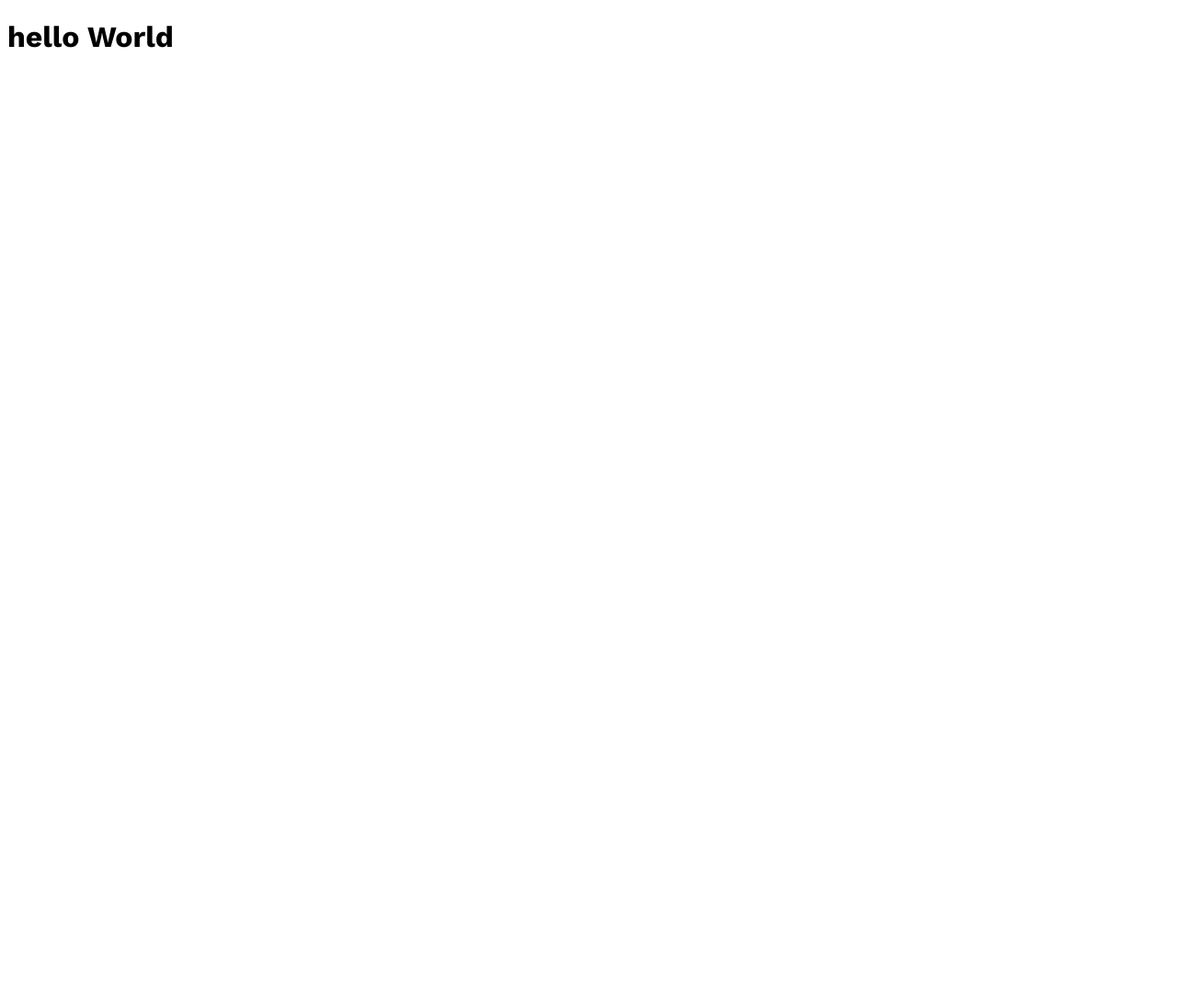
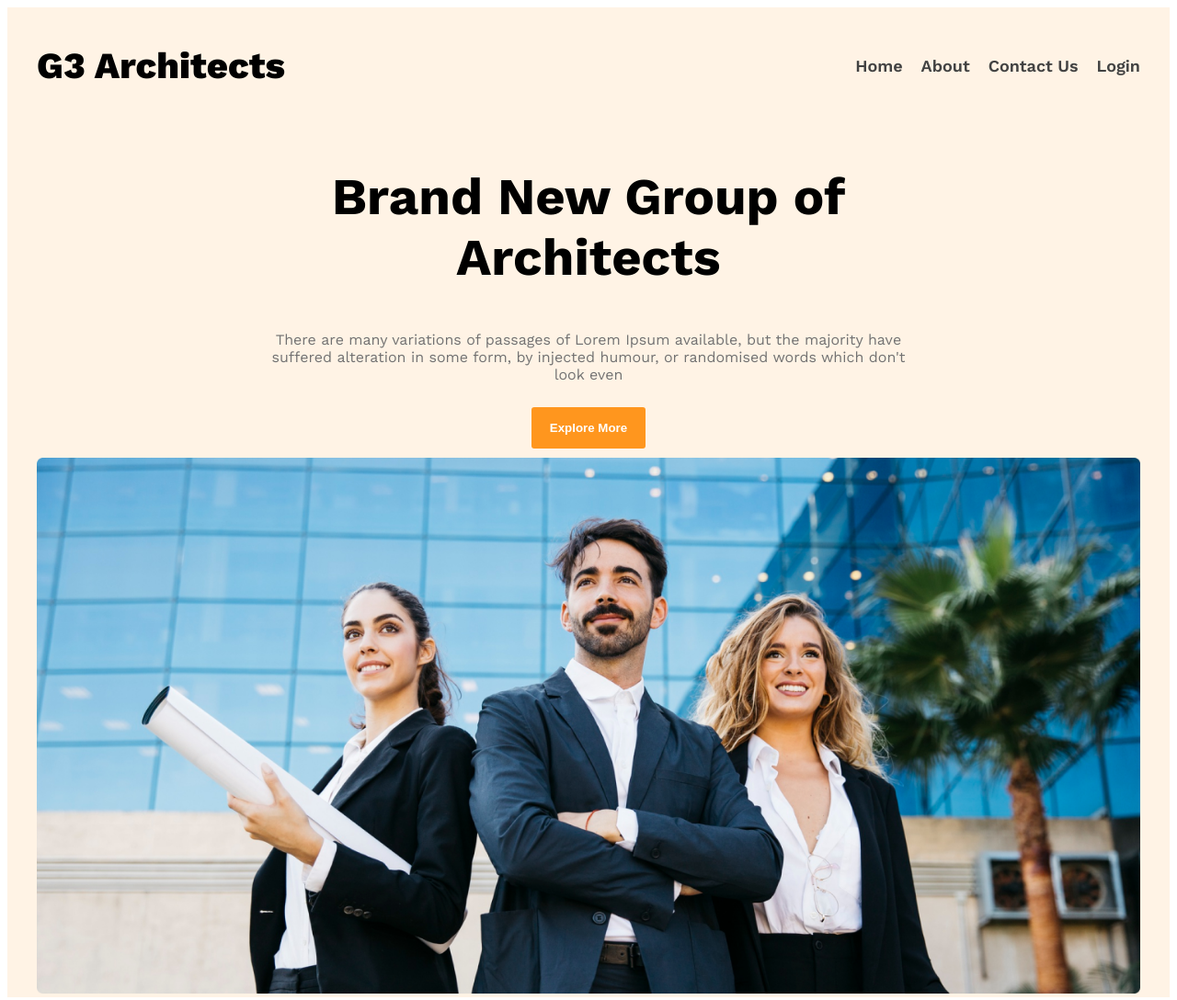
Before and after one commit to abuhayat02/architects-project, a plain HTML site: page index.html in a window 1280 px wide. Shown: the whole page at 92% size. Before the commit the page ends 800 px from the top, so only its background shows below. Drawn offline with nearby package versions, Linux system fonts and the light colour scheme.

Commit message:
complet header

```diff
--- a/index.html
+++ b/index.html
@@ -1,14 +1,46 @@
 <!DOCTYPE html>
 <html lang="en">
+
 <head>
     <meta charset="UTF-8">
     <meta name="viewport" content="width=device-width, initial-scale=1.0">
     <title>Architects </title>
     <link rel="stylesheet" href="style/style.css">
 </head>
+
 <body class="primary-font">
-    <h1>
-        hello World
-    </h1>
+    <header class="background-color">
+        <div class="contant">
+            <nav class="navbar disply-flex">
+                <h3 class="navbar-title ">G3 Architects</h3>
+                <ul class="nav-links disply-flex">
+                    <li class="nav-item "><a class="color-dark" href="">Home</a></li>
+                    <li class="nav-item "><a class="color-dark" href="">About</a></li>
+                    <li class="nav-item "><a class="color-dark" href="">Contact Us</a></li>
+                    <li class="nav-item "><a class="color-dark" href="">Login</a></li>
+                </ul>
+            </nav>
+            <section class="banner">
+                <div class="banner-info">
+                    <h1 class="banner-title">Brand New Group of Architects </h1>
+                    <p class="banner-sub-title color-light">There are many variations of passages of Lorem Ipsum available, but the majority have suffered
+                        alteration in some form, by injected humour, or randomised words which don't look even</p>
+                    <button class="btn">
+                        Explore More
+                    </button>
+                </div>
+                <div class="banner-image">
+                    <img src="./images/banner.png" alt="">
+                </div>
+            </section>
+        </div>
+    </header>
+    <main>
+
+    </main>
+    <footer>
+
+    </footer>
 </body>
+
 </html>
--- a/style/style.css
+++ b/style/style.css
@@ -6,3 +6,81 @@
     font-weight:400;
     font-style: normal;
   }
+
+/* sherde styles */
+.disply-flex{
+    display: flex;
+}
+.contant{
+    max-width: 1200px;
+    margin: 0px auto;
+}
+/* dark 2 */
+
+.color-dark{
+    color: #424242;
+}
+/* dark-3 */
+.color-light{
+    color: #727272;
+}
+.background-color{
+    background-color: #ff8f0e1b;
+}
+
+
+/* header style */
+
+/* navbar style */
+.navbar-title{
+    font-size: 2.5rem;
+    font-weight: 800;
+}
+.navbar{
+    justify-content: space-between;
+    align-items: center;
+}
+.nav-item{
+    margin-left: 20px;
+    list-style: none;
+}
+.nav-item a{
+    font-size: 18px;
+    font-weight: 600;
+    text-decoration: none;
+
+}
+/* banner style  */
+.banner-info{
+    max-width: 60%;
+    margin: 0px auto;
+    text-align: center;
+
+}
+.banner-title{
+    font-weight: 700;
+    font-size: 3.5rem;
+}
+.btn{
+    margin: 10px 0px;
+    padding: 15px 20px;
+    color: white;
+    font: 1.3rem;
+    font-weight: 700;
+    border-radius: 3px;
+    border: none;
+    outline: none;
+    background-color: #ff8f0eeb;
+
+}
+/* banner image  */
+.banner-image img{
+    width: 100%;
+}
+
+@media screen and (max-width:576px) {
+    .disply-flex{
+        display: flex;
+        flex-direction: column;
+    }
+}
```
